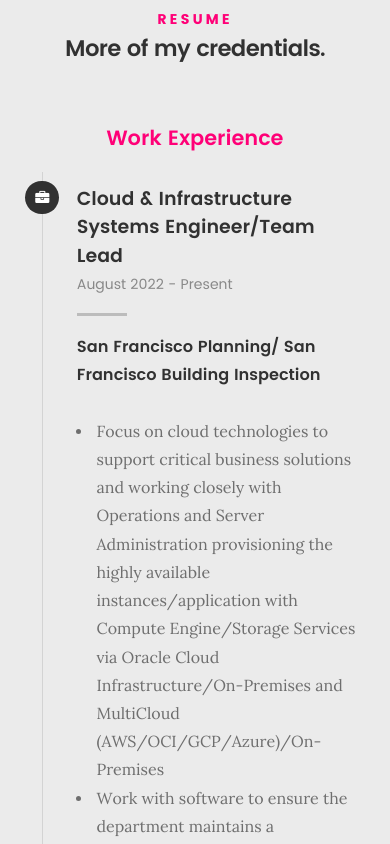
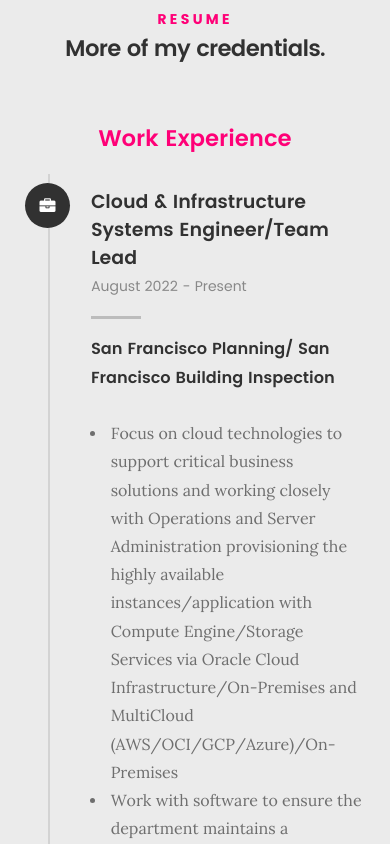
Before and after one commit to chrisyt3718/WebSite.github.io, a plain HTML site: page website/templates/index.html in a window 390 px wide. Shown: the part 4100-4944 px from the top of the page. Drawn offline with Linux system fonts and the light colour scheme; files that its build step writes are made by us from their sources; files whose address does not match are found by name; a web font is replaced by a local one.

Commit message:
Update main.css

```diff
--- a/website/static/css/main.css
+++ b/website/static/css/main.css
@@ -806,10 +806,6 @@ button::-moz-focus-inner, input::-moz-focus-inner {
 	background: transparent;
 	color: #313131;
 }
-.force-left {
-    float: left !important;
-    clear: both;
-}
 /**
  * line definition style
  */
@@ -1619,10 +1615,10 @@ header .logo a {
 
 /**
  * ===================================================================
- * 12. resume - (_layout.scss)
- *
- * -------------------------------------------------------------------
- */
+ * 12. resume - FIXED & CENTERED TIMELINE
+ * ===================================================================
+ */
+
 #resume {
 	padding-top: 12rem;
 	padding-bottom: 12rem;
@@ -1631,6 +1627,7 @@ header .logo a {
 #resume .resume-header {
 	text-align: center;
 }
+
 #resume .resume-header h2 {
 	color: #FF0077;
 }
@@ -1638,25 +1635,37 @@ header .logo a {
 #resume .resume-timeline {
 	max-width: 980px;
 }
+
+/* Timeline wrapper */
 #resume .timeline-wrap {
 	position: relative;
 	margin-top: 1.5rem;
 	margin-bottom: 6rem;
 }
+
+/* CENTER LINE */
 #resume .timeline-wrap::before {
 	content: "";
 	display: block;
-	width: 1px;
+	width: 2px;
 	height: 100%;
 	background: rgba(0, 0, 0, 0.1);
 	position: absolute;
-	left: 35%;
+	left: 50%;
 	top: 0;
-}
+	transform: translateX(-50%);
+}
+
+/* Each block */
 #resume .timeline-block {
 	position: relative;
 	padding-top: 1.5rem;
-}
+	padding-bottom: 3rem;
+	min-height: 12rem;
+	clear: both;
+}
+
+/* ICON (CENTER) */
 #resume .timeline-ico {
 	height: 4.8rem;
 	width: 4.8rem;
@@ -1666,38 +1675,46 @@ header .logo a {
 	text-align: center;
 	color: #FFFFFF;
 	position: absolute;
-	left: 35%;
+	left: 50%;
 	top: .9rem;
 	margin-left: -2.4rem;
-}
+	z-index: 2;
+}
+
 #resume .timeline-ico i {
 	position: relative;
-	left: .05rem;
 	top: .2rem;
 }
 
+/* LEFT SIDE (HEADER) */
 #resume .timeline-header {
 	float: left;
-	width: 35%;
-	padding-right: 90px;
+	width: 45%;
+	padding-right: 6rem;
 	text-align: right;
 }
+
 #resume .timeline-header h3 {
 	margin-bottom: 0;
 }
+
 #resume .timeline-header p {
 	font-family: "poppins-regular", sans-serif;
 	font-size: 1.6rem;
 	color: #888888;
 }
+
+/* RIGHT SIDE (CONTENT) */
 #resume .timeline-content {
-	margin-left: 35%;
-	padding-left: 60px;
-}
+	margin-left: 55%;
+	padding-left: 6rem;
+}
+
 #resume .timeline-content h4 {
 	position: relative;
 	padding-bottom: 1.8rem;
 }
+
 #resume .timeline-content h4::after {
 	content: "";
 	display: block;
@@ -1709,82 +1726,55 @@ header .logo a {
 	bottom: 0;
 }
 
-/**
- * responsive:
- * resume
- * -------------------------------------------------------------------
- */
-@media only screen and (max-width:1024px) {
-	#resume .timeline-header {
-		padding-right: 50px;
-	}
-	#resume .timeline-header h3 {
-		font-size: 1.8rem;
-	}
-	#resume .timeline-header p {
-		font-size: 1.4rem;
-	}
-	#resume .timeline-content {
-		padding-left: 50px;
-	}
-}
+/* =========================
+   RESPONSIVE FIX (MOBILE)
+   ========================= */
 @media only screen and (max-width:768px) {
+
 	#resume .timeline-wrap::before {
 		left: 2.4rem;
-	}
+		transform: none;
+	}
+
 	#resume .timeline-ico {
 		left: 2.4rem;
-	}
+		margin-left: -2.4rem;
+	}
+
 	#resume .timeline-header {
 		float: none;
 		width: auto;
 		padding-right: 15px;
 		text-align: left;
-	}
+		padding-left: 7rem;
+	}
+
 	#resume .timeline-header h3 {
 		font-size: 2rem;
 	}
+
 	#resume .timeline-header p {
 		font-size: 1.5rem;
 		margin-bottom: 1.5rem;
 	}
+
 	#resume .timeline-content {
 		margin: 0;
-	}
+		padding-left: 7rem;
+	}
+
 	#resume .timeline-content h4 {
 		padding-bottom: 0;
 		padding-top: 2.1rem;
 		margin-bottom: .6rem;
 		font-size: 1.7rem;
 	}
+
 	#resume .timeline-content h4::after {
+		top: 0;
 		bottom: auto;
-		top: 0;
-	}
-	#resume .timeline-header, #resume .timeline-content {
-		padding-left: 7rem;
-	}
-}
-@media only screen and (max-width:480px) {
-	#resume .resume-header h2 {
-		font-size: 2.2rem;
-	}
-	#resume .timeline-wrap::before {
-		left: 1.8rem;
-	}
-	#resume .timeline-ico {
-		height: 3.6rem;
-		width: 3.6rem;
-		line-height: 3.6rem;
-		left: 1.8rem;
-		margin-left: -1.8rem;
-		font-size: 1.5rem;
-	}
-	#resume .timeline-header, #resume .timeline-content {
-		padding-left: 5.5rem;
-	}
-}
-
+	}
+}
 
 /**
  * ===================================================================
```
